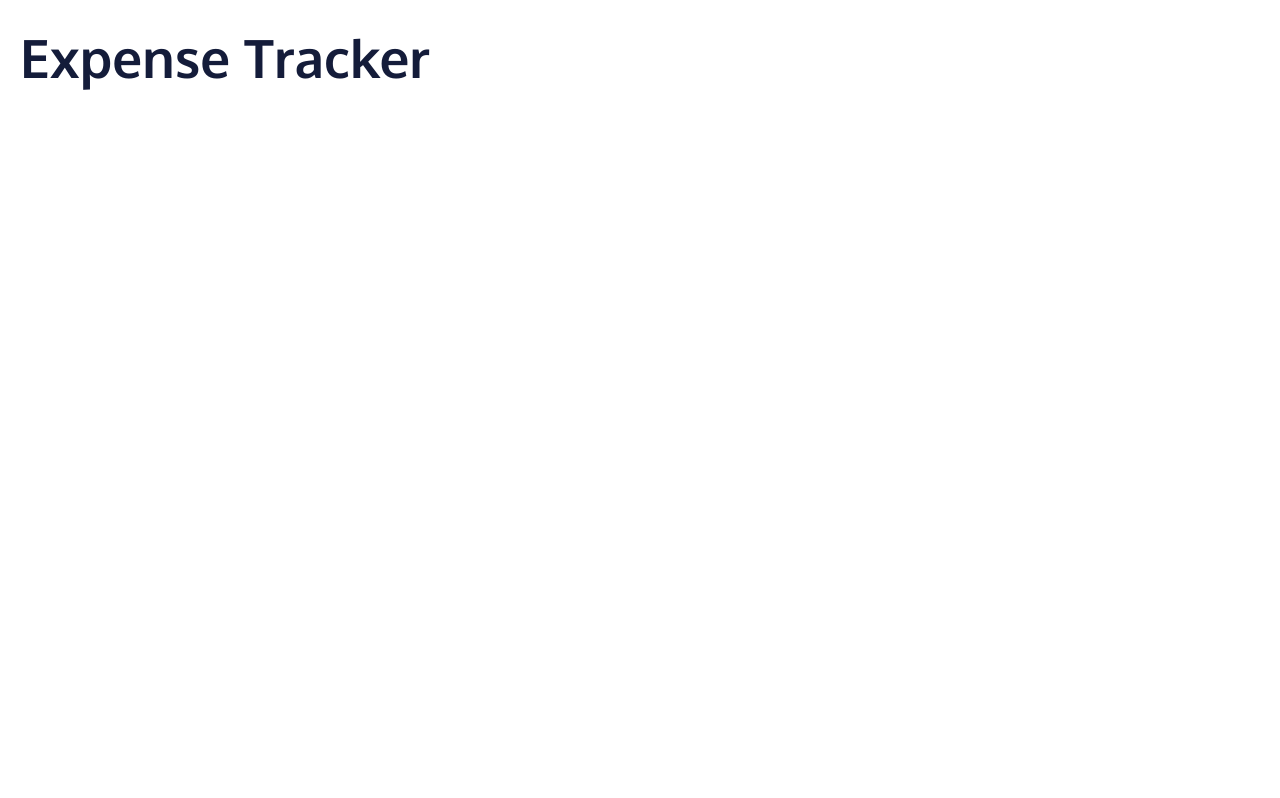
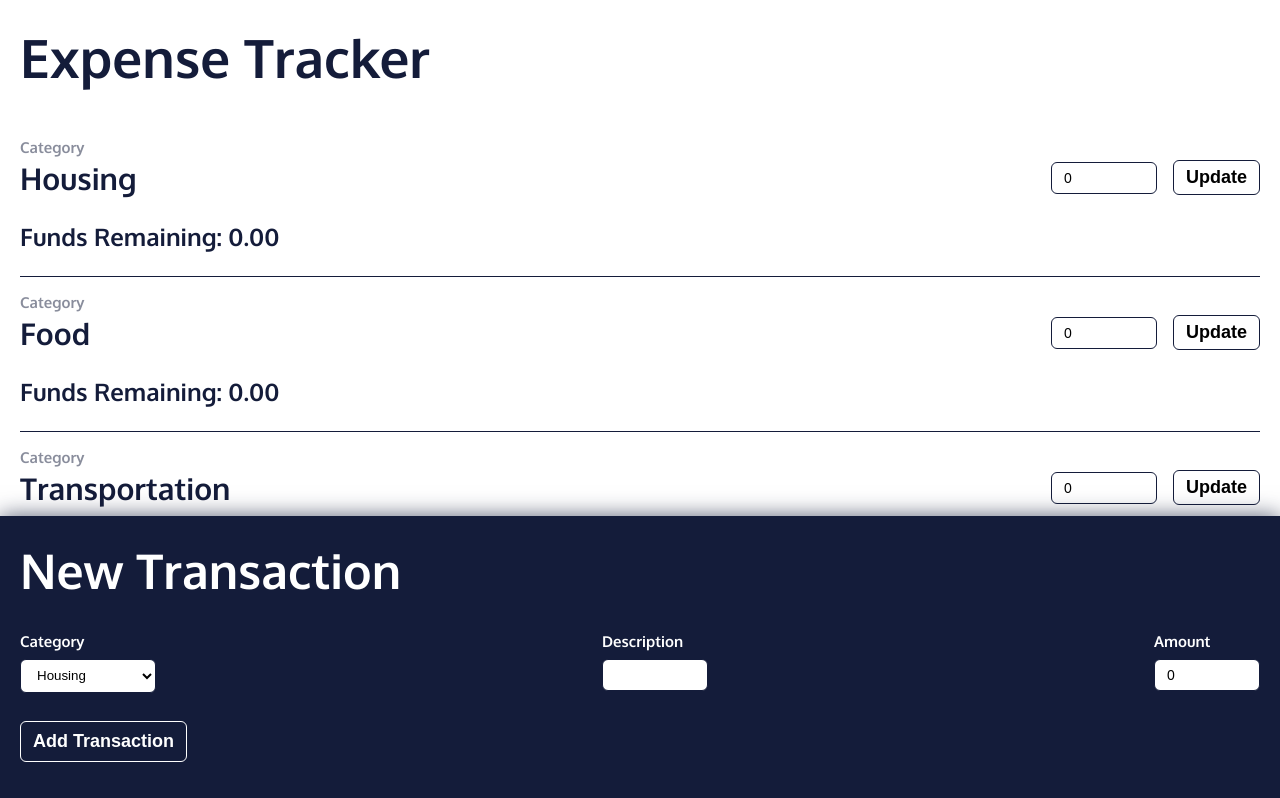
Before and after one commit to zuse-lightning/expense-tracker, a React (Create React App) app: page / in a window 1280 px wide. Shown: the top 798 px of the page. Built offline with nearby package versions, Linux system fonts and the light colour scheme.

Commit message:
completed duplication of expense tracker project

```diff
--- a/src/app/App.js
+++ b/src/app/App.js
@@ -7,6 +7,8 @@ function App() {
     <div className="App">
       <header className="App-header">
         <h1>Expense Tracker</h1>
+        <Budgets />
+        <Transactions />
       </header>
     </div>
   );
--- a/src/components/Transaction.js
+++ b/src/components/Transaction.js
@@ -12,7 +12,7 @@ export default function Transaction({ transaction }) {
     return (
         <li className="new-transaction">
             <span>
-                {transaction.amount - transaction.category}{" "}
+                {`$${transaction.amount} `}
                 <span className="description">({transaction.description})</span>
             </span>
             <button onClick={handleDelete} aria-label="Remove">
```
